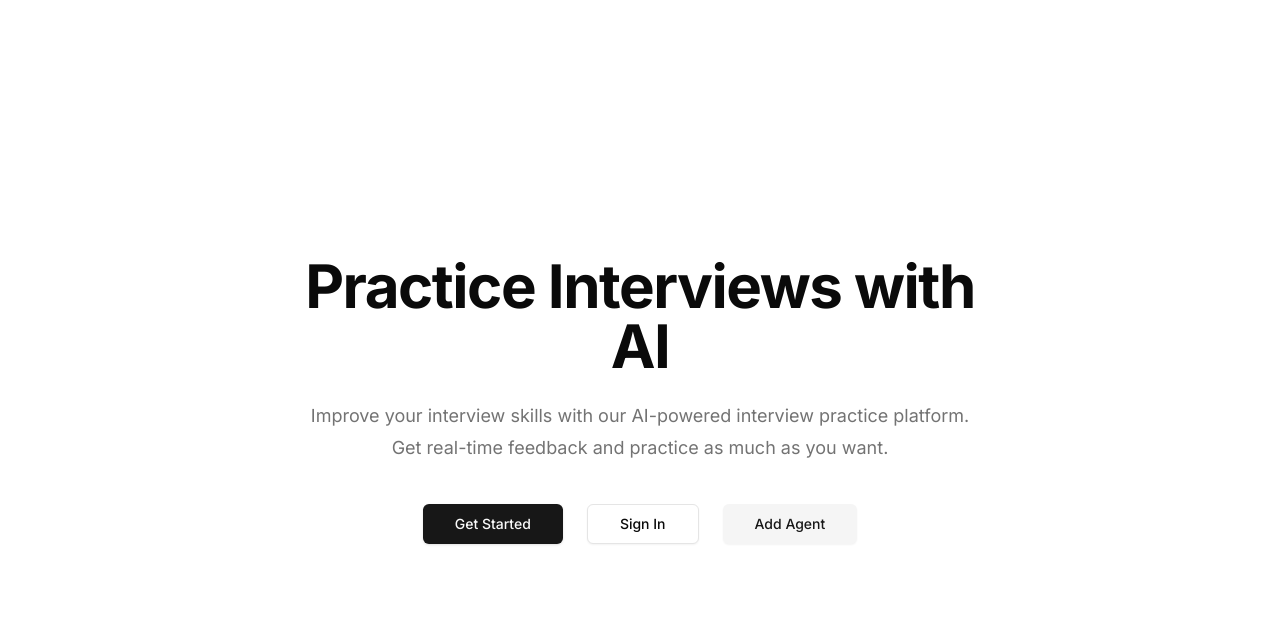
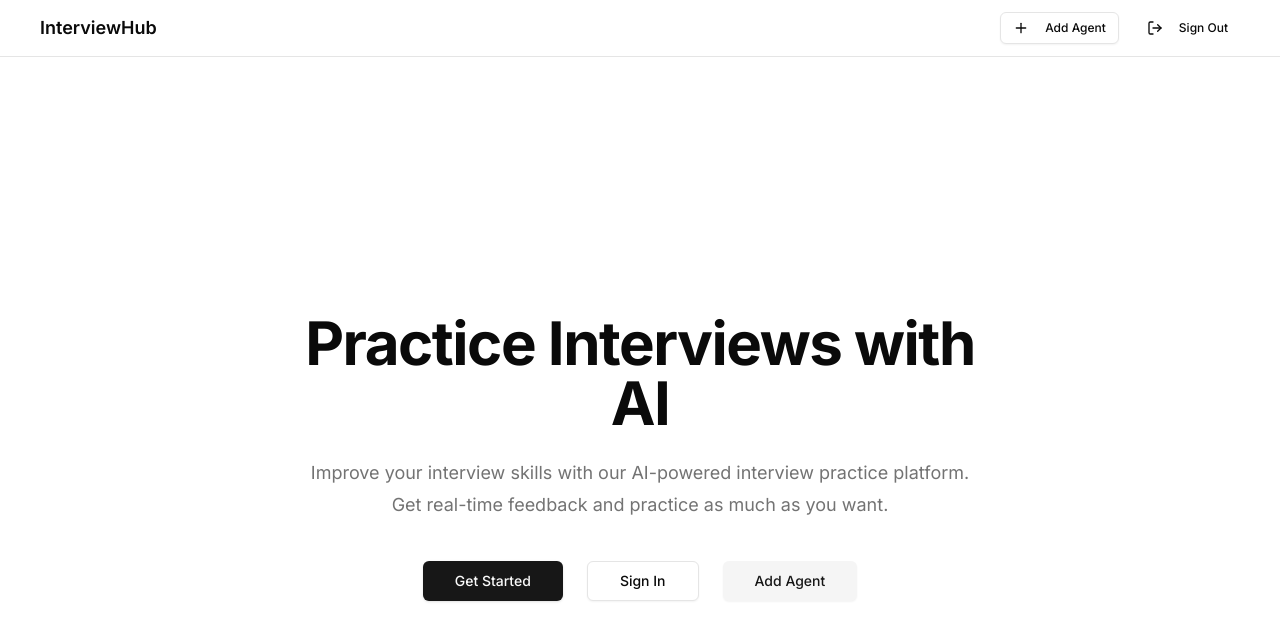
Before and after one commit to Alimjan2013/interviewhub, a Next.js app: page / in a window 1280 px wide. Shown: the top 640 px of the page. Built offline with nearby package versions, Linux system fonts and the light colour scheme; no server answers.

Commit message:
fix : menu works for every page

```diff
--- a/app/interview/[agentId]/layout.tsx
+++ b/app/interview/[agentId]/layout.tsx
@@ -1,39 +1,31 @@
-import type React from "react"
-import Link from "next/link"
-import { ChevronLeft, Plus } from "lucide-react"
-import { Button } from "@/components/ui/button"
-import { AuthButton } from "@/components/auth/auth-button"
-
+import type React from "react";
+import Link from "next/link";
+import { ChevronLeft, Plus } from "lucide-react";
+import { Button } from "@/components/ui/button";
+import { AuthButton } from "@/components/auth/auth-button";
 
 export default function InterviewLayout({
   children,
 }: {
-  children: React.ReactNode
+  children: React.ReactNode;
 }) {
   return (
     <div className="flex min-h-screen flex-col">
-      <header className="sticky top-0 z-50 w-full border-b bg-background/95 backdrop-blur supports-[backdrop-filter]:bg-background/60">
-        <div className="px-10 flex h-14 items-center justify-between">
+      <header className="sticky top-0 z-50 w-full bg-background/95 backdrop-blur supports-[backdrop-filter]:bg-background/60">
+        <div className="px-10 flex h-8 items-center justify-between">
           <div className="flex items-center space-x-4">
-            <Link href="/agents" className="flex items-center text-sm text-muted-foreground hover:text-foreground">
+            <Link
+              href="/agents"
+              className="flex items-center text-sm text-muted-foreground hover:text-foreground"
+            >
               <ChevronLeft className="h-4 w-4 mr-1" />
               Back to Agents
             </Link>
-            <div className="w-px h-4 bg-border" />
-            <h2 className="text-lg font-semibold">InterviewHub</h2>
           </div>
-          <div className="flex items-center space-x-4">
-            <Button asChild variant="outline" size="sm">
-              <Link href="/addperson">
-                <Plus className="mr-2 h-4 w-4" />
-                Add Agent
-              </Link>
-            </Button>
-            <AuthButton />
-          </div>
+
         </div>
       </header>
       <main className="flex-1 flex">{children}</main>
     </div>
-  )
+  );
 }
--- a/app/layout.tsx
+++ b/app/layout.tsx
@@ -3,6 +3,12 @@ import { Inter } from "next/font/google"
 import { ElevenLabsProvider } from "@/components/providers/elevenlabs-provider"
 import "./globals.css"
 import { Analytics } from "@vercel/analytics/react"
+import Link from "next/link"
+import { ChevronLeft, Plus } from "lucide-react"
+import { Button } from "@/components/ui/button"
+import { AuthButton } from "@/components/auth/auth-button"
+
+
 
 const inter = Inter({ subsets: ["latin"] })
 
@@ -19,6 +25,23 @@ export default function RootLayout({
   return (
     <html lang="en">
       <body className={inter.className}>
+      <header className="sticky top-0 z-50 w-full border-b bg-background/95 backdrop-blur supports-[backdrop-filter]:bg-background/60">
+        <div className="px-10 flex h-14 items-center justify-between">
+          <div className="flex items-center space-x-4">
+
+            <h2 className="text-lg font-semibold">InterviewHub</h2>
+          </div>
+          <div className="flex items-center space-x-4">
+            <Button asChild variant="outline" size="sm">
+              <Link href="/addperson">
+                <Plus className="mr-2 h-4 w-4" />
+                Add Agent
+              </Link>
+            </Button>
+            <AuthButton />
+          </div>
+        </div>
+      </header>
         <ElevenLabsProvider>
           {children}
           <Analytics />
```
